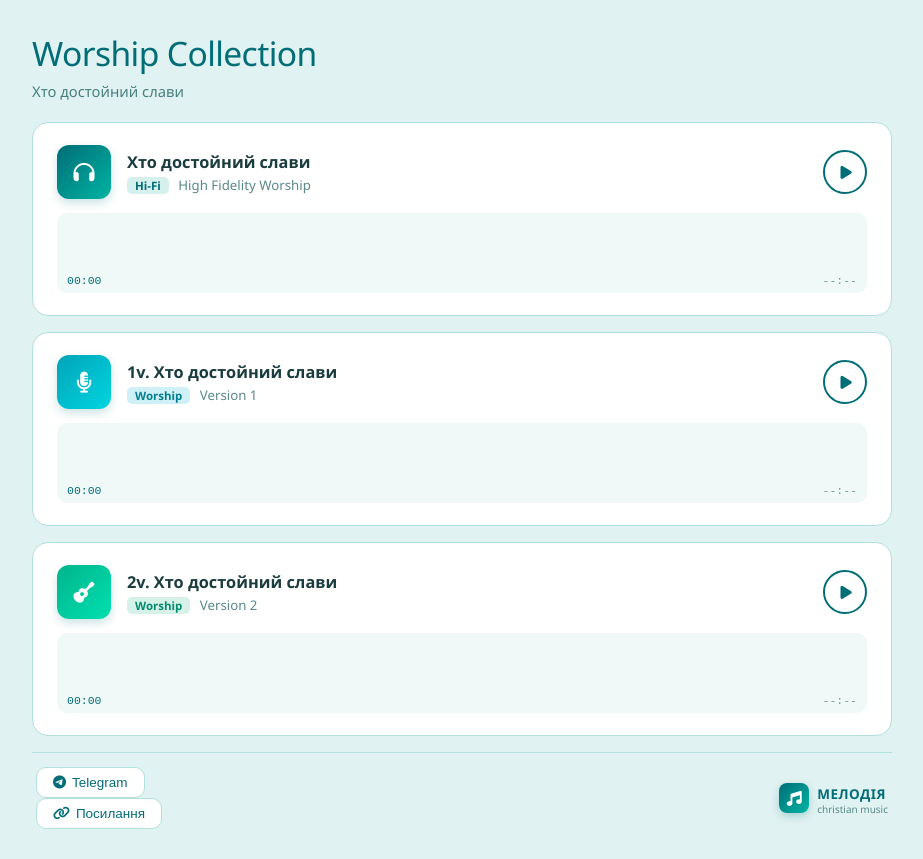
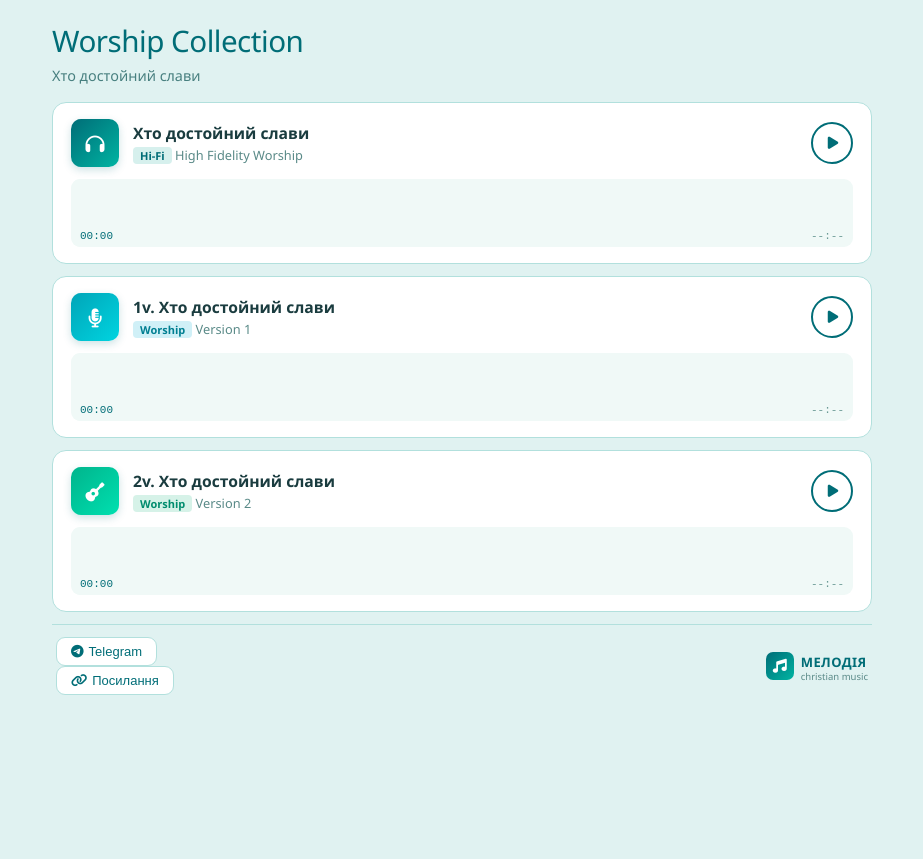
Before and after one commit to christian-word/AI-Mysic, a plain HTML site: page wform.play5/player.html in a window 1280 px wide. Shown: the whole page, without its empty margins (178-1101 px from the left). After the commit the page ends 800 px from the top, so only its background shows below. Drawn offline with Linux system fonts and the light colour scheme.

Commit message:
Add files via upload

```diff
--- a/wform.play5/player.html
+++ b/wform.play5/player.html
@@ -15,78 +15,78 @@
     align-items: flex-start;
     min-height: 100vh;
     margin: 0;
-    padding: 30px 16px;
+    padding: 20px 12px;
   }
-  .page-wrap { width: 100%; max-width: 860px; }
-  .page-header { margin-bottom: 20px; }
+  .page-wrap { width: 100%; max-width: 820px; }
+
+  .page-header { margin-bottom: 16px; }
   .page-header h1 {
     color: #006d77;
     font-weight: 300;
-    font-size: 2.1rem;
-    margin: 0 0 4px;
-    letter-spacing: -0.6px;
+    font-size: 1.85rem;
+    margin: 0 0 3px;
+    letter-spacing: -0.5px;
   }
-  .page-header span { color: #477f7f; font-size: 0.92rem; }
+  .page-header span { color: #477f7f; font-size: 0.9rem; }
 
   .track-card {
     background: #ffffff;
     border: 1px solid #b2e0dd;
-    border-radius: 16px;
-    padding: 22px 24px;
-    margin-bottom: 16px;
-    transition: all 0.25s ease;
+    border-radius: 14px;
+    padding: 16px 18px;
+    margin-bottom: 12px;
+    transition: all 0.2s ease;
   }
   .track-card.playing {
     border-color: #006d77;
-    box-shadow: 0 0 0 4px rgba(0, 109, 119, 0.12);
+    box-shadow: 0 0 0 3px rgba(0, 109, 119, 0.15);
   }
 
   .track-top {
     display: flex;
     align-items: center;
-    gap: 16px;
-    margin-bottom: 14px;
+    gap: 14px;
+    margin-bottom: 12px;
   }
   .track-cover {
-    width: 54px; height: 54px;
-    border-radius: 12px;
+    width: 48px; height: 48px;
+    border-radius: 10px;
     background: linear-gradient(135deg, #006d77, #00b4a2);
     display: flex; align-items: center; justify-content: center;
-    flex-shrink: 0; font-size: 21px; color: white;
-    box-shadow: 0 4px 10px rgba(0, 109, 119, 0.2);
+    flex-shrink: 0; font-size: 19px; color: white;
+    box-shadow: 0 3px 8px rgba(0, 109, 119, 0.2);
   }
   .track-cover.v2 { background: linear-gradient(135deg, #00a5b8, #00d4e0); }
   .track-cover.v3 { background: linear-gradient(135deg, #00b48c, #00e0b0); }
 
   .track-info { flex: 1; }
   .track-title {
-    font-size: 1.02rem;
+    font-size: 0.98rem;
     font-weight: 600;
     color: #1a3c3f;
-    margin: 0 0 3px;
+    margin: 0 0 2px;
   }
-  .track-sub { font-size: 0.83rem; color: #5a8a88; }
+  .track-sub { font-size: 0.8rem; color: #5a8a88; }
 
   .badge {
     display: inline-block;
     background: #d6f0ed;
     color: #006d77;
-    border-radius: 5px;
-    padding: 1px 8px;
-    font-size: 11.5px;
+    border-radius: 4px;
+    padding: 1px 7px;
+    font-size: 11px;
     font-weight: 600;
-    margin-right: 6px;
   }
   .badge.v2 { background: #d0f0f7; color: #007f92; }
   .badge.v3 { background: #d6f2e8; color: #008c6e; }
 
   .play-btn {
-    width: 44px; height: 44px;
+    width: 42px; height: 42px;
     border-radius: 50%;
     border: 2.5px solid #006d77;
     background: #fff;
     color: #006d77;
-    font-size: 15px;
+    font-size: 14px;
     display: flex; align-items: center; justify-content: center;
     cursor: pointer;
     transition: all 0.2s ease;
@@ -96,26 +96,26 @@
   .play-btn:hover, .track-card.playing .play-btn {
     background: #006d77;
     color: white;
-    transform: scale(1.05);
+    transform: scale(1.06);
   }
 
   .wave-wrap {
     position: relative;
     background: #f0f9f7;
-    border-radius: 10px;
-    height: 80px;
+    border-radius: 9px;
+    height: 68px;
     cursor: pointer;
     overflow: hidden;
   }
-  .wave-inner { height: 80px; }
+  .wave-inner { height: 68px; }
   .time-label {
-    position: absolute; bottom: 6px; right: 10px;
-    font-size: 11.5px; font-family: monospace; color: #6b9a95;
+    position: absolute; bottom: 5px; right: 9px;
+    font-size: 11px; font-family: monospace; color: #6b9a95;
     pointer-events: none; z-index: 10;
   }
   .cur-label {
-    position: absolute; bottom: 6px; left: 10px;
-    font-size: 11.5px; font-family: monospace; color: #006d77;
+    position: absolute; bottom: 5px; left: 9px;
+    font-size: 11px; font-family: monospace; color: #006d77;
     pointer-events: none; z-index: 10;
   }
 
@@ -123,22 +123,22 @@
     display: flex;
     justify-content: space-between;
     align-items: center;
-    margin-top: 10px;
-    padding: 14px 4px 0;
+    margin-top: 8px;
+    padding: 12px 4px 0;
     border-top: 1px solid #b2e0dd;
   }
   .action-btn {
     background: #ffffff;
     border: 1px solid #b2e0dd;
-    padding: 7px 16px;
-    border-radius: 10px;
-    font-size: 13.5px;
+    padding: 6px 14px;
+    border-radius: 9px;
+    font-size: 13px;
     color: #006d77;
     cursor: pointer;
     transition: 0.2s;
     display: flex;
     align-items: center;
-    gap: 6px;
+    gap: 5px;
   }
   .action-btn:hover {
     background: #006d77;
@@ -146,28 +146,27 @@
     border-color: #006d77;
   }
 
-  .brand-logo { display: flex; align-items: center; gap: 8px; text-decoration: none; }
+  .brand-logo { display: flex; align-items: center; gap: 7px; text-decoration: none; }
   .brand-icon {
-    width: 30px; height: 30px; border-radius: 8px;
+    width: 28px; height: 28px; border-radius: 7px;
     background: linear-gradient(135deg, #006d77, #00b4a2);
     display: flex; align-items: center; justify-content: center;
-    box-shadow: 0 3px 8px rgba(0, 109, 119, 0.25);
   }
-  .brand-icon i { font-size: 15px; color: white; }
+  .brand-icon i { font-size: 14px; color: white; }
   .brand-text {
-    font-size: 13.5px;
+    font-size: 13px;
     font-weight: 700;
     color: #006d77;
-    letter-spacing: 0.5px;
+    letter-spacing: 0.4px;
   }
-  .brand-sub { font-size: 10px; color: #5a8a88; display: block; line-height: 1; }
+  .brand-sub { font-size: 9.5px; color: #5a8a88; display: block; line-height: 1; }
 
   .toast {
-    position: fixed; top: 20px; left: 50%;
+    position: fixed; top: 16px; left: 50%;
     transform: translateX(-50%) translateY(-20px);
     background: #006d77; color: white;
-    padding: 10px 20px; border-radius: 30px;
-    font-size: 13.5px; opacity: 0; visibility: hidden;
+    padding: 9px 18px; border-radius: 30px;
+    font-size: 13px; opacity: 0; visibility: hidden;
     transition: 0.3s; z-index: 1000;
   }
   .toast.show { opacity: 1; visibility: visible; transform: translateX(-50%) translateY(0); }
@@ -281,7 +280,7 @@
       progressColor: colors[i].progress,
       barWidth: 2.5,
       barGap: 1,
-      height: 80,
+      height: 68,
       url: track.src,
     });
 
```
